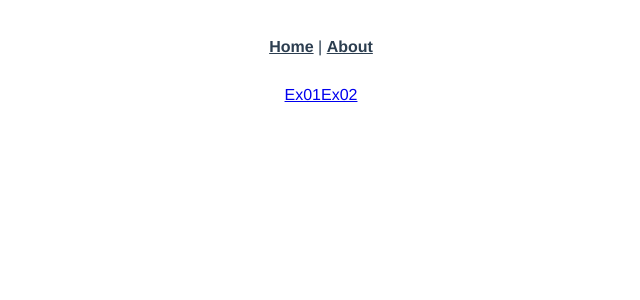
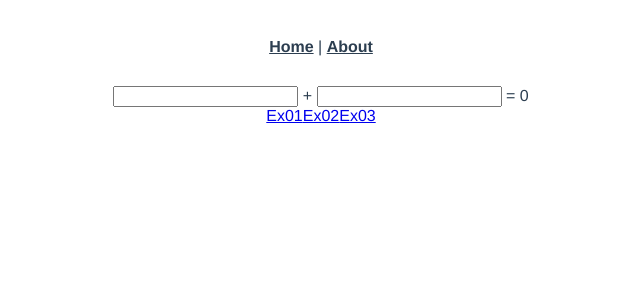
Before and after one commit to ri-chococro/ex-vue-beginner, a Vue app: page /ex03 in a window 1280 px wide. Shown: the top 300 px of the page, without its empty margins (319-959 px from the left). Built offline with nearby package versions, Linux system fonts and the light colour scheme.

Commit message:
足し算結果を表示する作成、動作確認済み

```diff
--- a/src/App.vue
+++ b/src/App.vue
@@ -7,6 +7,7 @@
     <router-view />
     <router-link to="/ex01">Ex01</router-link>
     <router-link to="/ex02">Ex02</router-link>
+    <router-link to="/ex03">Ex03</router-link>
   </div>
 </template>
 
--- a/src/router/index.ts
+++ b/src/router/index.ts
@@ -5,6 +5,10 @@
 Vue.use(VueRouter);
 
 const routes: Array<RouteConfig> = [
+  {
+    path: "/ex03",
+    component: () => import("../views/Ex03.vue"),
+  },
   {
     path: "/ex02",
     component: () => import("../views/Ex02.vue"),
--- /dev/null
+++ b/src/views/Ex03.vue
@@ -0,0 +1,22 @@
+<template>
+  <div class="ex03">
+    <form>
+      <div>
+        <input type="text" v-model="num1" /> +
+        <input type="text" v-model="num2" /> = {{ Number(num1) + Number(num2) }}
+      </div>
+    </form>
+  </div>
+</template>
+
+<script lang="ts">
+import { Component, Vue } from "vue-property-decorator";
+
+@Component
+export default class Ex02 extends Vue {
+  private num1 = "";
+  private num2 = "";
+}
+</script>
+
+<style></style>
```
